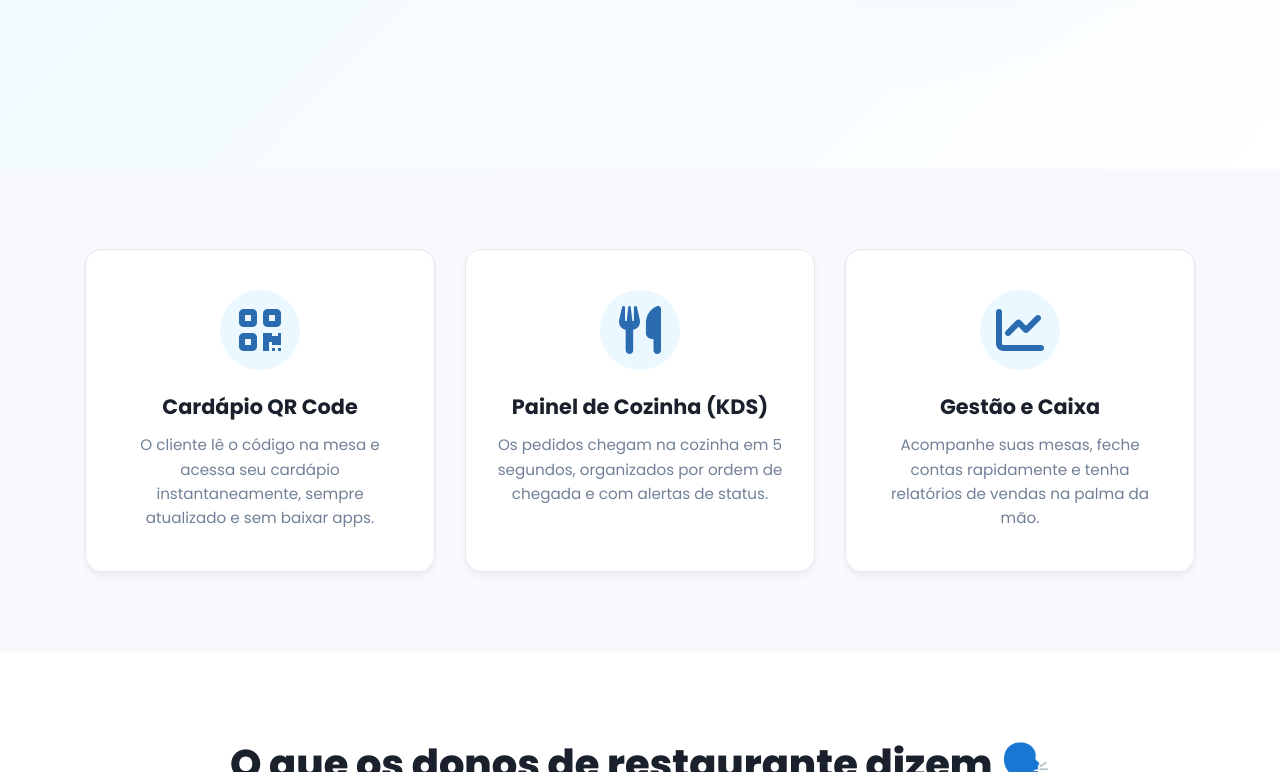
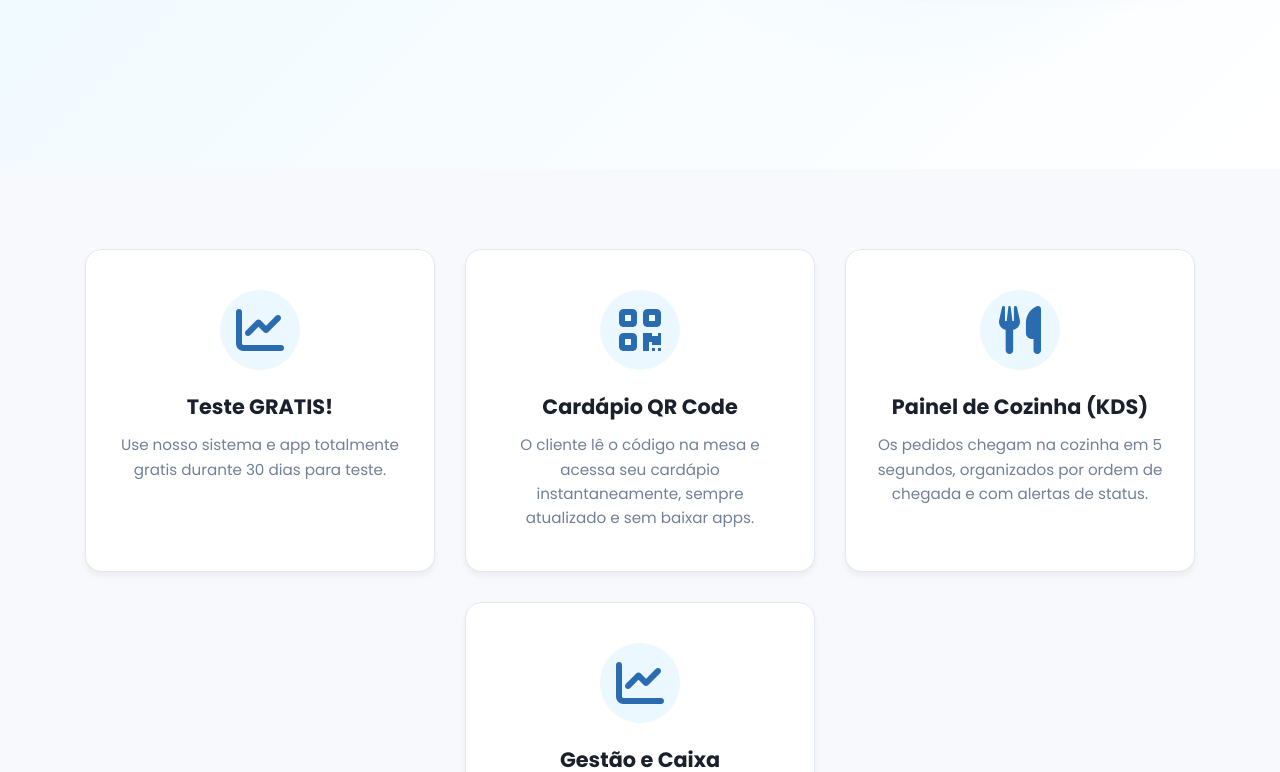
Before and after one commit to Lukaxy/restaurantsistem, a website: page Sistema/public/landing.html in a window 1280 px wide. Shown: the part 631-1403 px from the top of the page. Drawn offline with Linux system fonts and the light colour scheme.

Commit message:
Update landing.html

```diff
--- a/Sistema/public/landing.html
+++ b/Sistema/public/landing.html
@@ -321,6 +321,11 @@
 
     <section id="funcionalidades" class="features">
         <div class="feature-card">
+            <i class="fas fa-chart-line"></i>
+            <h3>Teste GRATIS!</h3>
+            <p>Use nosso sistema e app totalmente gratis durante 30 dias para teste.</p>
+        </div>
+        <div class="feature-card">
             <i class="fas fa-qrcode"></i>
             <h3>Cardápio QR Code</h3>
             <p>O cliente lê o código na mesa e acessa seu cardápio instantaneamente, sempre atualizado e sem baixar apps.</p>
```
